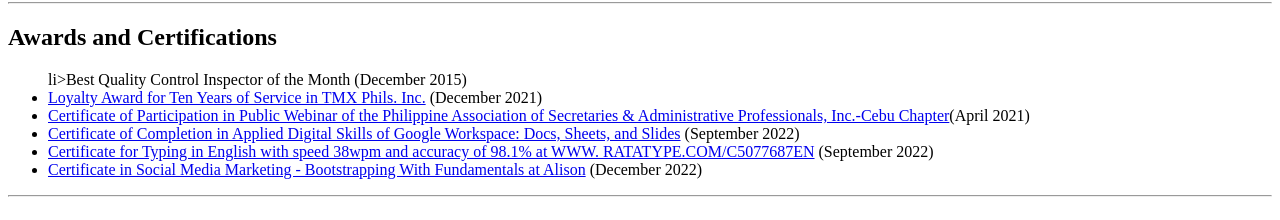
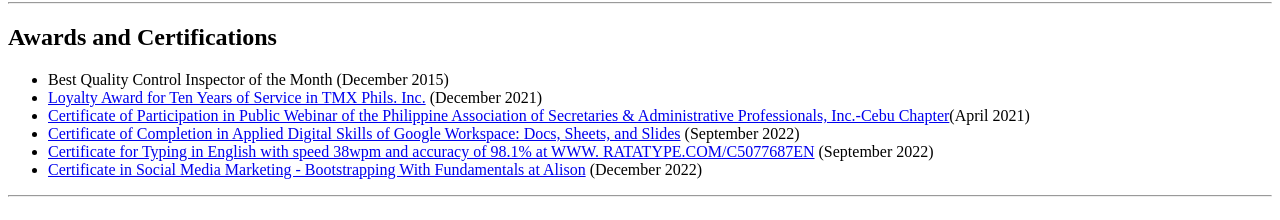
Before and after one commit to Manelynp/My-Resume, a plain HTML site: page index.html in a window 1280 px wide. Shown: the part 1241-1461 px from the top of the page. Drawn offline with Linux system fonts and the light colour scheme.

Commit message:
update index.html

```diff
--- a/index.html
+++ b/index.html
@@ -66,7 +66,7 @@
     <hr />
     <h2>Awards and Certifications</h2>
         <ul>
-            li>Best Quality Control Inspector of the Month (December 2015)</li>
+            <li>Best Quality Control Inspector of the Month (December 2015)</li>
             <li><a href="./images/10Years TMX.jpg">Loyalty Award for Ten Years of Service in TMX Phils. Inc.</a> (December 2021)</li>
             <li><a href="./images/Online Public Webinar.png">Certificate of Participation in Public Webinar of the Philippine Association of Secretaries & Administrative Professionals, Inc.-Cebu Chapter</a>(April 2021)</li>
             <li><a href="./images/PNG file.zip">Certificate of Completion in Applied Digital Skills of Google Workspace: Docs, Sheets, and Slides</a> (September 2022)</li>
```
